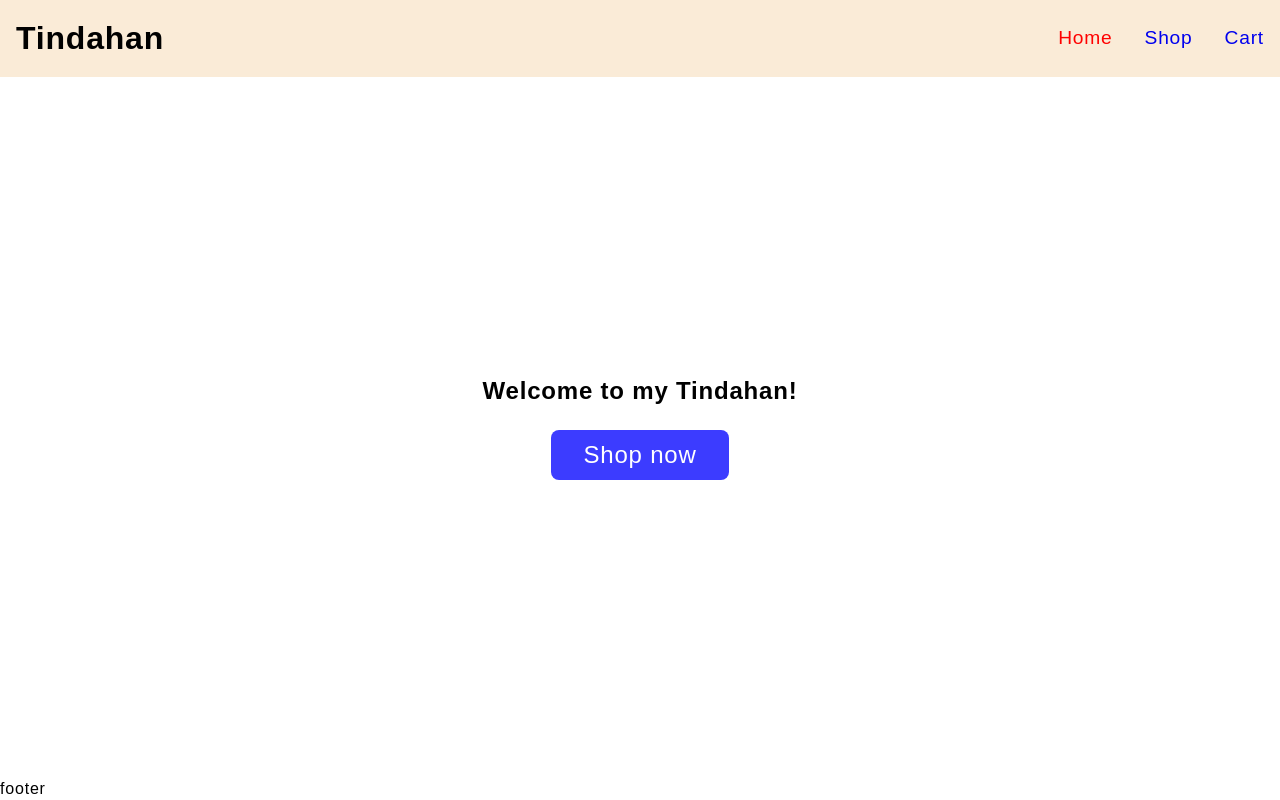
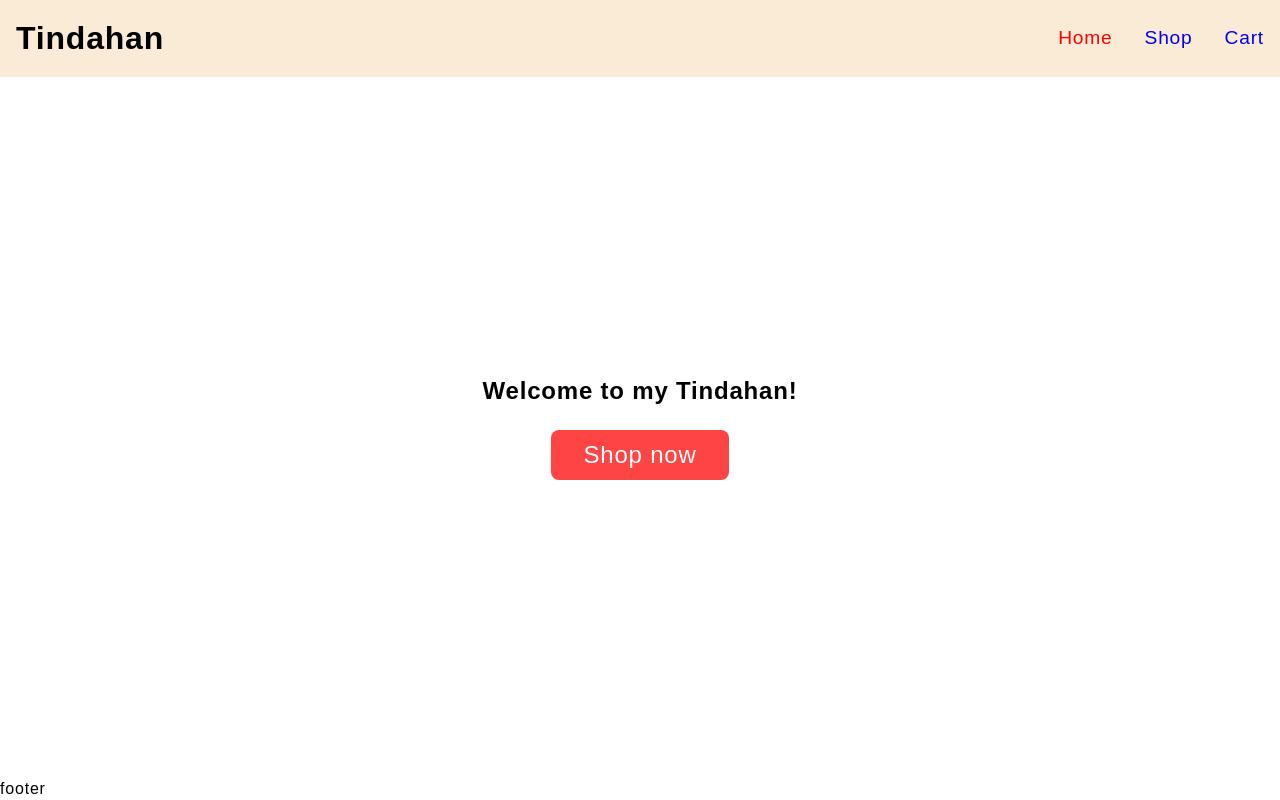
Before and after one commit to etanyosef/shopping-cart, a React (Vite) app: page / in a window 1280 px wide. In both pictures the pointer is over the link "Shop now". Built offline with nearby package versions, Linux system fonts and the light colour scheme.

Commit message:
hover effect

```diff
--- a/src/components/ShopNowButton/shopNowButton.module.css
+++ b/src/components/ShopNowButton/shopNowButton.module.css
@@ -5,4 +5,9 @@
     font-size: 1.5rem;
     padding: 0.5rem 2rem;
     border-radius: 0.5rem;
+    transition: 100ms ease-in-out;
 }
+
+a.btn:hover {
+    background-color: rgb(255, 68, 68);
+}
```
